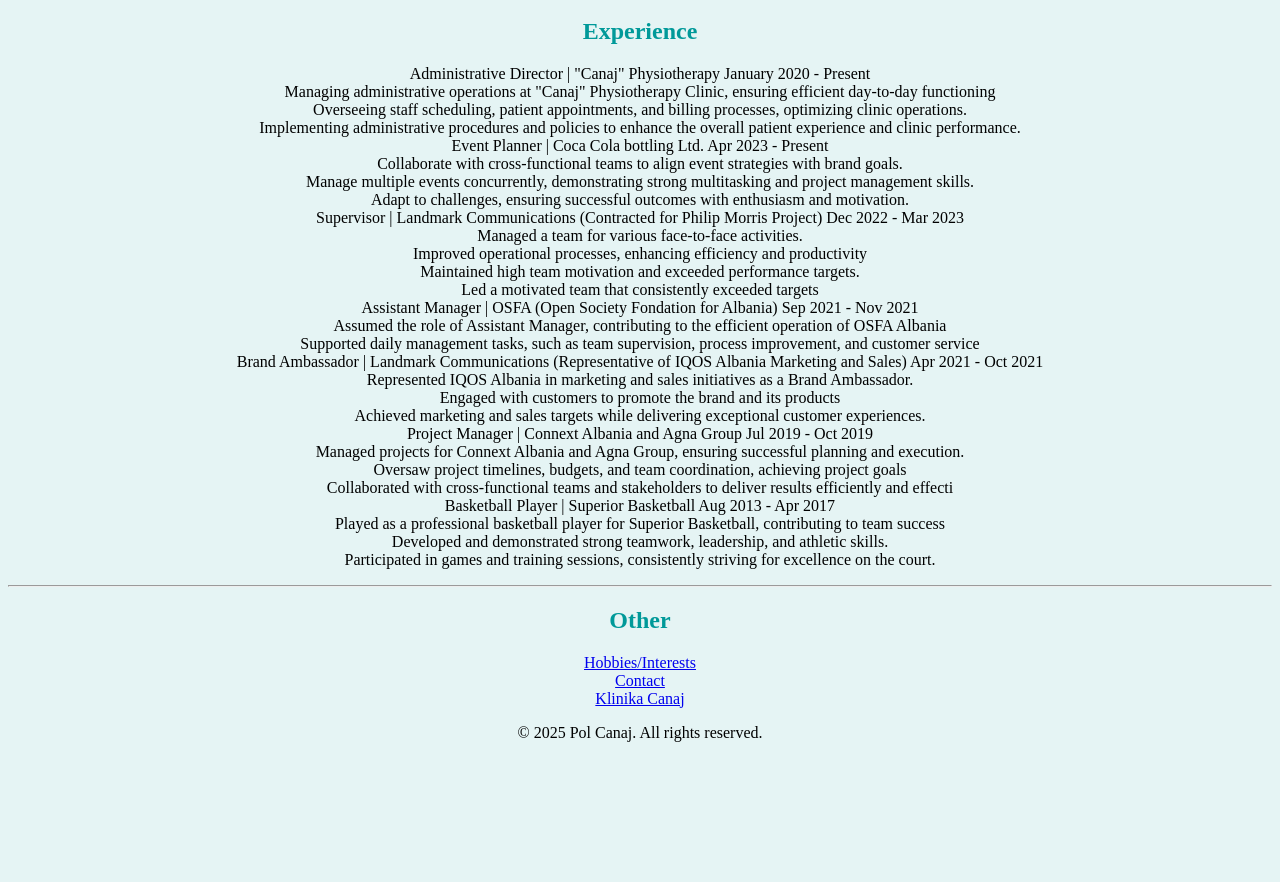
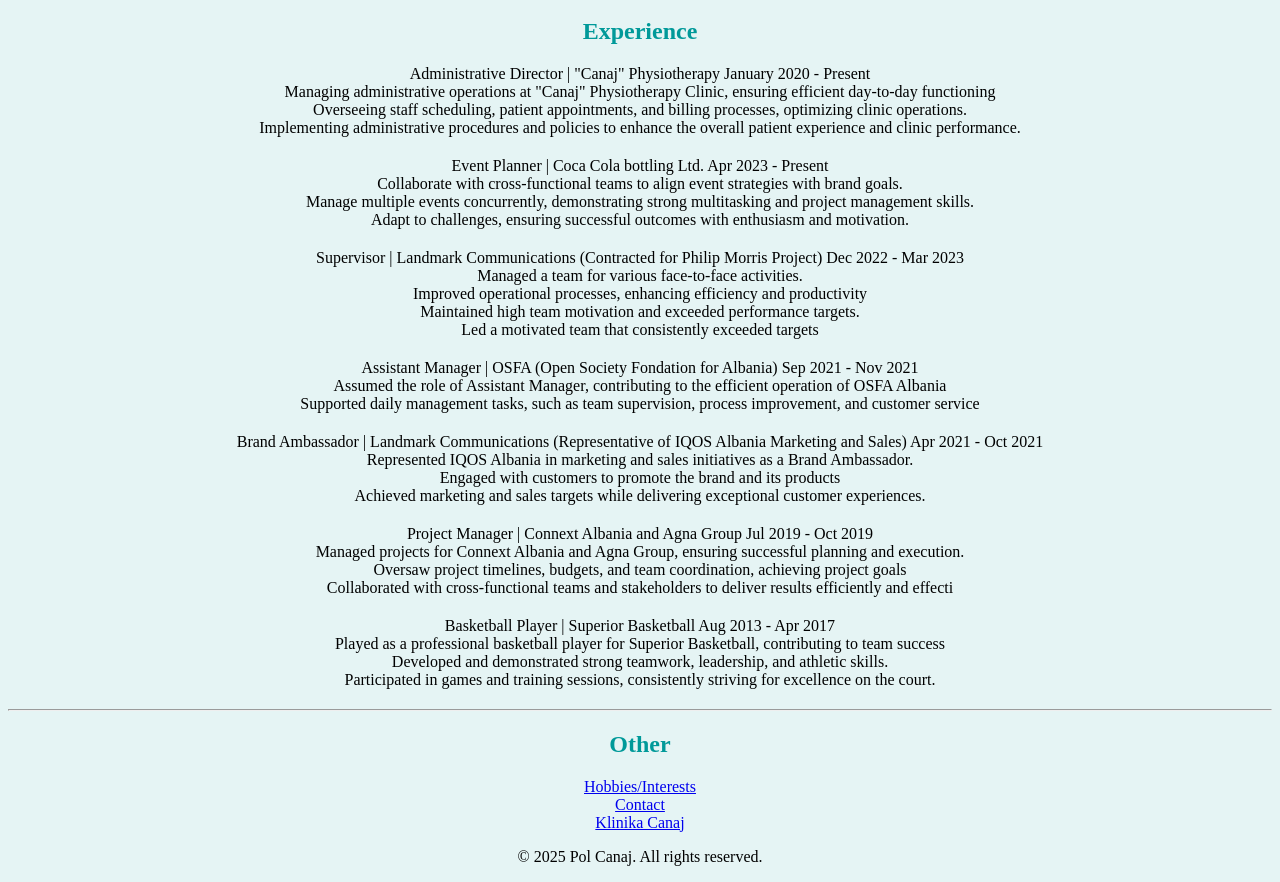
Before and after one commit to fyw82xk78v-hash/Pol-s-Resume, a plain HTML site: page index.html in a window 1280 px wide. Shown: the part 962-1844 px from the top of the page. Before the commit the page ends 1720 px from the top, so only its background shows below. Drawn offline with Linux system fonts and the light colour scheme.

Commit message:
Add margin to experiencelist class
Added margin to .experiencelist class.

```diff
--- a/styles.css
+++ b/styles.css
@@ -4,5 +4,5 @@
 padding: 0;}
 ol{list-style-type: none;
 padding: 0;}
-
 h1,h2 {color: #009999;}
+.experiencelist {margin-bottom: 20px;}
```
